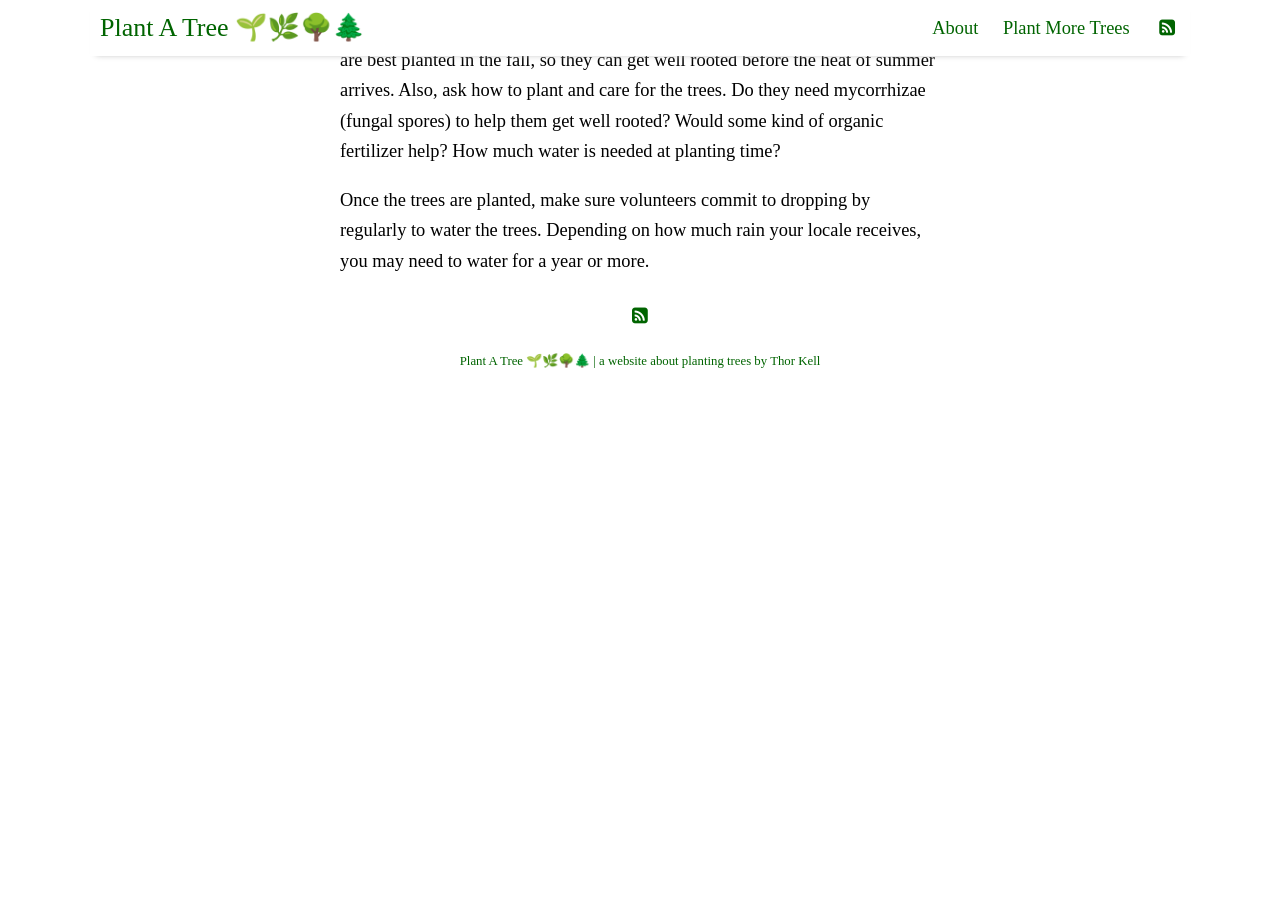
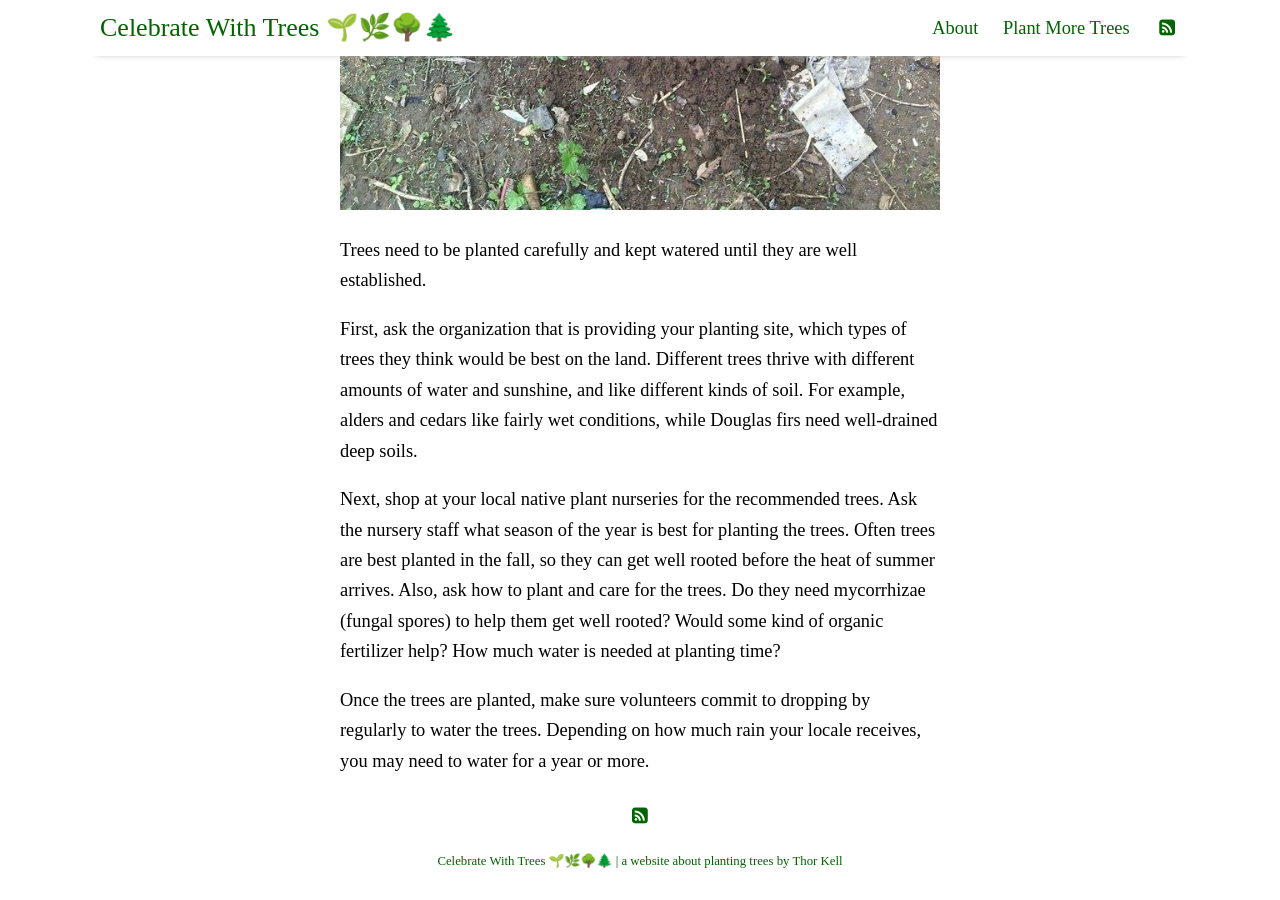
Before and after one commit to tkell/plant-a-tree, a Jekyll site: the page built from _posts/2020-04-27-how-to-plant-trees.md, in a window 1280 px wide and 900 px high, scrolled down 752 px. Built offline with Jekyll 4.4.1, drawn with Linux system fonts in a browser that asks for light colours; nearby versions of some CDN libraries; before the commit the page ends 1152 px from its top, so only the background shows below that.

Commit message:
add new post, change to celebratewithtrees
more trach

```diff
--- a/_config.yml
+++ b/_config.yml
@@ -14,8 +14,8 @@ sass:
   style: :nested
 
 # Customise atom feed settings (this is where Jekyll-Feed gets configuration information)
-title:		           "Plant A Tree 🌱🌿🌳🌲"
-description:	       "a website about planting trees"
+title:		     "Celebrate With Trees 🌱🌿🌳🌲"
+description:	     "a website about planting trees"
 author:              "Thor Kell"
 
 # RSS 2.0 can be used instead of Atom by uncommenting following two lines
--- a/_layouts/home.html
+++ b/_layouts/home.html
@@ -3,7 +3,7 @@ layout: default
 title: Home
 ---
 <h1 class="home-header">
-  Plant A Tree is a project to help people plant trees for birthdays, weddings, anniversaries, and other celebrations. 🌱🌿
+  Celebrate With Trees is a project to help people plant trees for birthdays, weddings, anniversaries, and other celebrations. 🌱🌿
 </h1>
 <h1 class="home-header">
   We believe in planting indigenous trees, locally – and have assembled a collection of resources to help you do this! 🌿🌳
--- a/_posts/2020-04-27-how-to-plant-trees.md
+++ b/_posts/2020-04-27-how-to-plant-trees.md
@@ -3,7 +3,7 @@ layout: post
 title: "How to Plant and Care for Trees"
 author: "Julia"
 categories: resources
-image: tree-1.jpg
+image: tree-6.jpg
 ---
 
 Trees need to be planted carefully and kept watered until they are well established.
--- a/pages/about.md
+++ b/pages/about.md
@@ -3,14 +3,14 @@ layout: misc
 title: About
 ---
 
-Plant A Tree is a site about planting trees! Why plant trees?
+Celebrate With Trees is a site about planting trees! Why plant trees?
 
 Trees are the lungs of Planet Earth.  Trees absorb carbon dioxide and release oxygen into the air.  We all know that the accumulation of carbon dioxide in the Earth's atmosphere is heating up our Earth, changing the climate, and making our planet less and less able to sustain human life and other creatures.
 
 Scientists estimate that [a trillion trees need to be planted to remove the excess carbon accumulated in our atmosphere](https://www.theguardian.com/environment/2019/jul/04/planting-billions-trees-best-tackle-climate-crisis-scientists-canopy-emissions). By planting trees, each of us is contributing towards reaching that challenging total.
 
 
-We believe in:  _(Add supporting links here)_
+We believe in:
 * Planting trees locally, [to improve and connect with our local surroundings](https://www.treepeople.org/tree-benefits).
 * Planting indigenous trees and plants, [so they'll thrive where they are planted](https://thetyee.ca/News/2020/02/28/If-We-Plant-Trees-They-Must-Be-Native-Trees/).
 * Planting fruit and nuts trees, to grow (delicious!) food close to home.
```
Also changed, not shown: _posts/2020-04-26-planning-trees.md (added, +19 -0 lines), README.md, 14 other files.
